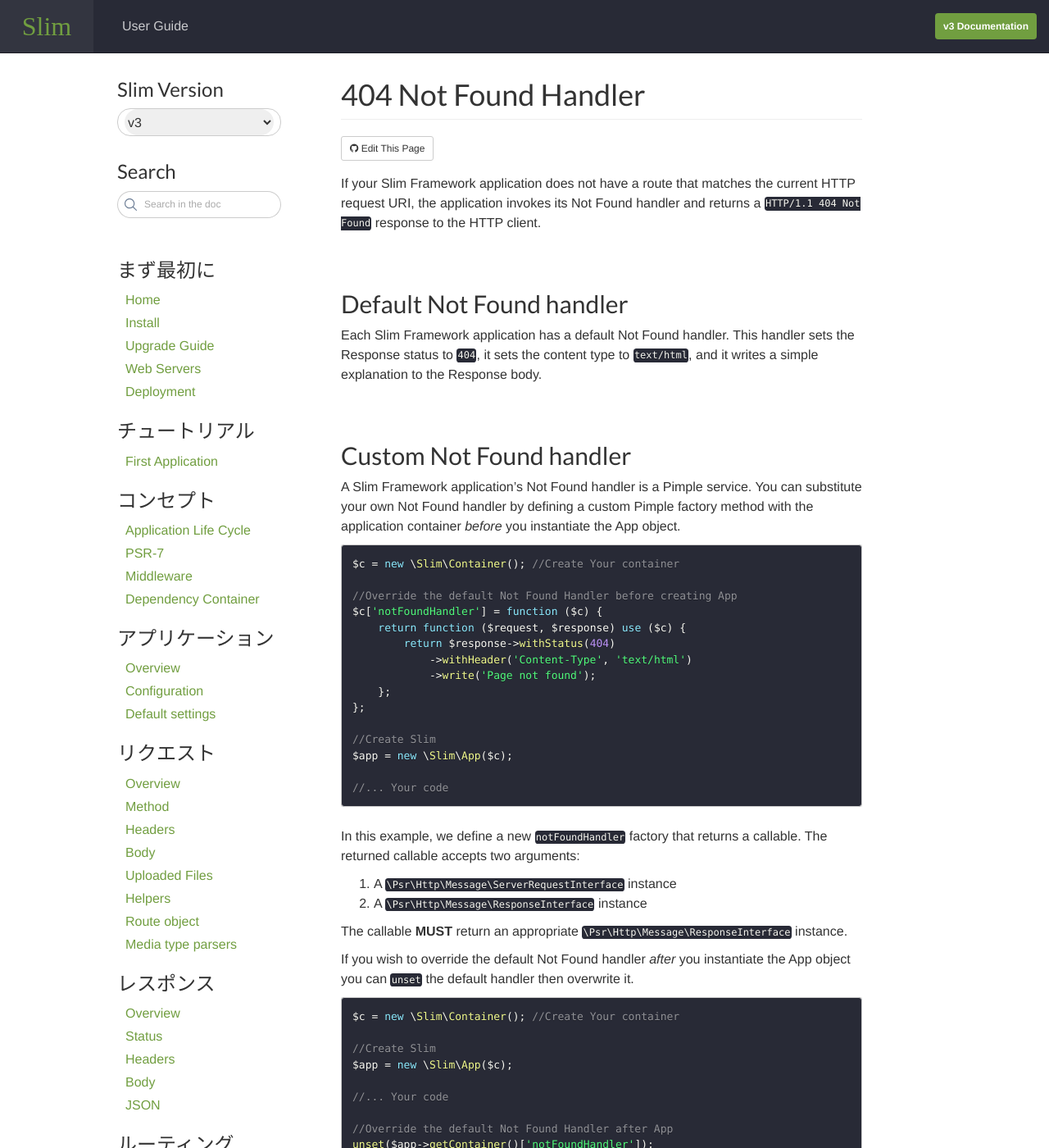
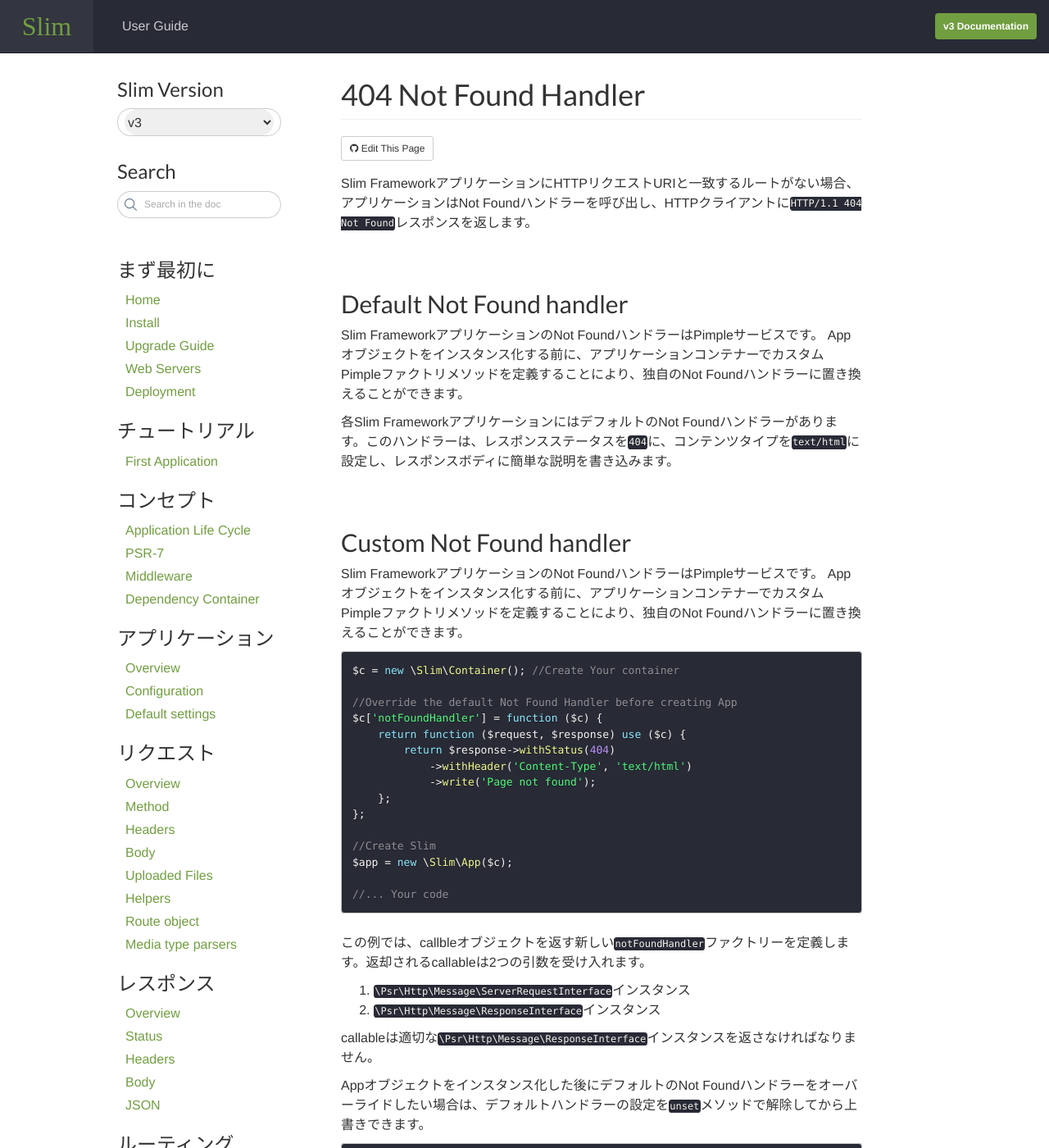
Before and after one commit to re-rock/re-rock.github.io, a Jekyll site: the page built from docs/v3/handlers/not-found.md, in a window 1280 px wide and 1400 px high. Shown: the whole window at 82% size. Built offline with Jekyll 4.4.1, drawn with Linux system fonts in a browser that asks for light colours; nearby versions of some CDN libraries; comment, search, counter and statistics services are not loaded.

Commit message:
not found page translated

````diff
--- a/docs/v3/handlers/not-found.md
+++ b/docs/v3/handlers/not-found.md
@@ -2,15 +2,17 @@
 title: 404 Not Found Handler
 ---
 
-If your Slim Framework application does not have a route that matches the current HTTP request URI, the application invokes its Not Found handler and returns a `HTTP/1.1 404 Not Found` response to the HTTP client.
+Slim FrameworkアプリケーションにHTTPリクエストURIと一致するルートがない場合、アプリケーションはNot Foundハンドラーを呼び出し、HTTPクライアントに`HTTP/1.1 404 Not Found`レスポンスを返します。
 
 ## Default Not Found handler
 
-Each Slim Framework application has a default Not Found handler. This handler sets the Response status to `404`, it sets the content type to `text/html`, and it writes a simple explanation to the Response body.
+Slim FrameworkアプリケーションのNot FoundハンドラーはPimpleサービスです。 Appオブジェクトをインスタンス化する前に、アプリケーションコンテナーでカスタムPimpleファクトリメソッドを定義することにより、独自のNot Foundハンドラーに置き換えることができます。
+
+各Slim FrameworkアプリケーションにはデフォルトのNot Foundハンドラーがあります。このハンドラーは、レスポンスステータスを`404`に、コンテンツタイプを`text/html`に設定し、レスポンスボディに簡単な説明を書き込みます。
 
 ## Custom Not Found handler
 
-A Slim Framework application's Not Found handler is a Pimple service. You can substitute your own Not Found handler by defining a custom Pimple factory method with the application container *before* you instantiate the App object.
+Slim FrameworkアプリケーションのNot FoundハンドラーはPimpleサービスです。 Appオブジェクトをインスタンス化する前に、アプリケーションコンテナーでカスタムPimpleファクトリメソッドを定義することにより、独自のNot Foundハンドラーに置き換えることができます。
 
 ```php
 $c = new \Slim\Container(); //Create Your container
@@ -30,14 +32,14 @@
 //... Your code
 ```
 
-In this example, we define a new `notFoundHandler` factory that returns a callable. The returned callable accepts two arguments:
+この例では、callbleオブジェクトを返す新しい`notFoundHandler`ファクトリーを定義します。返却されるcallableは2つの引数を受け入れます。
 
-1. A `\Psr\Http\Message\ServerRequestInterface` instance
-2. A `\Psr\Http\Message\ResponseInterface` instance
+1. `\Psr\Http\Message\ServerRequestInterface`インスタンス
+2. `\Psr\Http\Message\ResponseInterface`インスタンス
 
-The callable **MUST** return an appropriate `\Psr\Http\Message\ResponseInterface` instance.
+callableは適切な`\Psr\Http\Message\ResponseInterface`インスタンスを返さなければなりません。
 
-If you wish to override the default Not Found handler *after* you instantiate the App object you can `unset` the default handler then overwrite it.
+Appオブジェクトをインスタンス化した後にデフォルトのNot Foundハンドラーをオーバーライドしたい場合は、デフォルトハンドラーの設定を`unset`メソッドで解除してから上書きできます。
 
 ```php
 $c = new \Slim\Container(); //Create Your container
````
